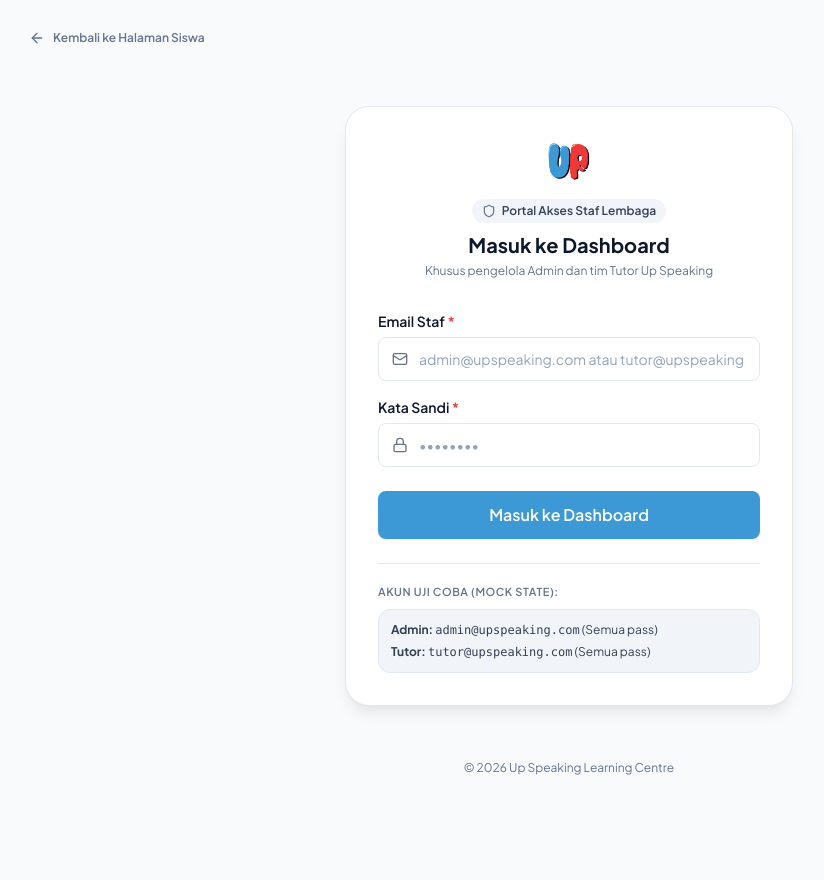
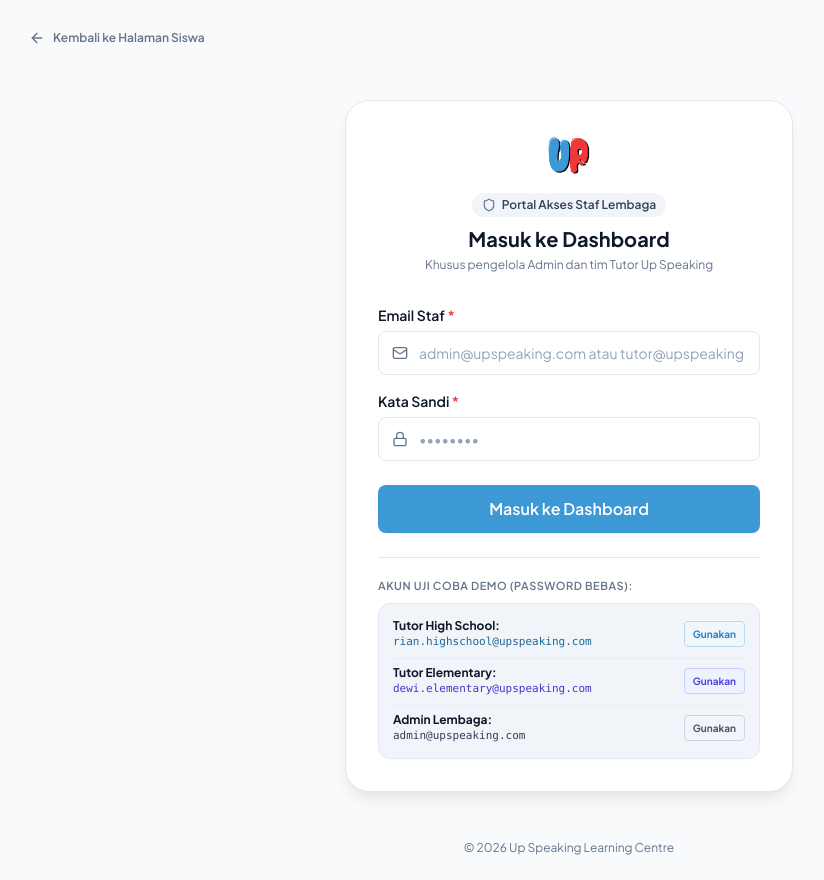
Before and after one commit to septianof/up-speaking, a Next.js app: page /staff/login in a window 1280 px wide. Shown: the whole page, without its empty margins (71-895 px from the left). Before the commit the page ends 800 px from the top, so only its background shows below. Built offline with nearby package versions, Linux system fonts and the light colour scheme.

Commit message:
fix(staff): enhance login page with direct Tutor High School matching and credential helper buttons

```diff
--- a/src/app/staff/login/page.tsx
+++ b/src/app/staff/login/page.tsx
@@ -6,6 +6,7 @@
 import { Button } from "@/components/ui";
 import { saveStaffSession } from "@/lib/staff-session";
 import { StaffUser } from "@/types/staff";
+import { getMockTutors } from "@/lib/mock-tutors";
 import { Mail, Lock, AlertCircle, ArrowLeft, Shield } from "lucide-react";
 
 export default function StaffLoginPage() {
@@ -30,9 +31,33 @@
 
     try {
       // Mock Auth Simulation (will connect to Supabase Auth SSR in Phase 4 / Phase 5)
-      await new Promise((resolve) => setTimeout(resolve, 700));
+      await new Promise((resolve) => setTimeout(resolve, 600));
 
-      // Admin demo credential
+      // 1. Cek apakah cocok dengan akun di Mock Tutors
+      const existingTutors = getMockTutors();
+      const matchedTutor = existingTutors.find(
+        (t) => t.email.toLowerCase() === cleanEmail
+      );
+
+      if (matchedTutor) {
+        if (!matchedTutor.isActive) {
+          setError("Akun tutor Anda telah dinonaktifkan oleh Administrator.");
+          return;
+        }
+
+        const tutorUser: StaffUser = {
+          id: matchedTutor.id,
+          email: matchedTutor.email,
+          fullName: matchedTutor.fullName,
+          role: "TUTOR",
+          targetLevel: matchedTutor.targetLevel,
+        };
+        saveStaffSession(tutorUser);
+        router.push("/staff/tutor/dashboard");
+        return;
+      }
+
+      // 2. Admin demo credential
       if (cleanEmail === "admin@upspeaking.com" || cleanEmail.includes("admin")) {
         const adminUser: StaffUser = {
           id: "usr_admin_01",
@@ -45,13 +70,24 @@
         return;
       }
 
-      // Tutor demo credential (Elementary or High School)
-      if (cleanEmail.includes("tutor") || cleanEmail.includes("guru") || cleanEmail.includes("pengajar")) {
-        const isHighSchool = cleanEmail.includes("high") || cleanEmail.includes("sma");
+      // 3. Tutor demo credential umum (High School atau Elementary)
+      const isHighSchool =
+        cleanEmail.includes("high") ||
+        cleanEmail.includes("sma") ||
+        cleanEmail.includes("hs");
+
+      const isTutorGeneral =
+        cleanEmail.includes("tutor") ||
+        cleanEmail.includes("guru") ||
+        cleanEmail.includes("pengajar");
+
+      if (isHighSchool || isTutorGeneral) {
         const tutorUser: StaffUser = {
-          id: "usr_tutor_01",
+          id: isHighSchool ? "usr_tutor_hs" : "usr_tutor_elem",
           email: cleanEmail,
-          fullName: isHighSchool ? "Sarah Amalia, S.Pd (Tutor HS)" : "Dimas Arya, S.Pd (Tutor SD)",
+          fullName: isHighSchool
+            ? "Sarah Amalia, S.Pd (Tutor High School)"
+            : "Dimas Arya, S.Pd (Tutor Elementary)",
           role: "TUTOR",
           targetLevel: isHighSchool ? "HIGH_SCHOOL" : "ELEMENTARY",
         };
@@ -60,7 +96,7 @@
         return;
       }
 
-      // Default fallback mock login as Admin if general email
+      // 4. Default fallback mock login as Admin if general email
       const defaultUser: StaffUser = {
         id: "usr_staff_01",
         email: cleanEmail,
@@ -179,15 +215,59 @@
           {/* Quick Credential Hint for Testing */}
           <div className="mt-6 pt-5 border-t border-surface-border text-left">
             <p className="text-[11px] font-semibold text-text-muted uppercase tracking-wider mb-2">
-              Akun Uji Coba (Mock State):
+              Akun Uji Coba Demo (Password Bebas):
             </p>
-            <div className="space-y-1.5 text-xs text-text-secondary bg-surface-subtle p-3 rounded-xl border border-surface-border">
-              <p>
-                <strong>Admin:</strong> <code>admin@upspeaking.com</code> (Semua pass)
-              </p>
-              <p>
-                <strong>Tutor:</strong> <code>tutor@upspeaking.com</code> (Semua pass)
-              </p>
+            <div className="space-y-2 text-xs text-text-secondary bg-surface-subtle p-3.5 rounded-xl border border-surface-border">
+              <div className="flex items-center justify-between">
+                <div>
+                  <span className="font-bold text-text-primary">Tutor High School:</span>
+                  <div className="font-mono text-primary-700 text-[11px]">rian.highschool@upspeaking.com</div>
+                </div>
+                <button
+                  type="button"
+                  onClick={() => {
+                    setEmail("rian.highschool@upspeaking.com");
+                    setPassword("123456");
+                  }}
+                  className="text-[10px] font-bold text-primary-600 bg-primary-50 px-2 py-1 rounded hover:bg-primary-100 border border-primary-200"
+                >
+                  Gunakan
+                </button>
+              </div>
+
+              <div className="flex items-center justify-between pt-1.5 border-t border-surface-border/60">
+                <div>
+                  <span className="font-bold text-text-primary">Tutor Elementary:</span>
+                  <div className="font-mono text-indigo-700 text-[11px]">dewi.elementary@upspeaking.com</div>
+                </div>
+                <button
+                  type="button"
+                  onClick={() => {
+                    setEmail("dewi.elementary@upspeaking.com");
+                    setPassword("123456");
+                  }}
+                  className="text-[10px] font-bold text-indigo-600 bg-indigo-50 px-2 py-1 rounded hover:bg-indigo-100 border border-indigo-200"
+                >
+                  Gunakan
+                </button>
+              </div>
+
+              <div className="flex items-center justify-between pt-1.5 border-t border-surface-border/60">
+                <div>
+                  <span className="font-bold text-text-primary">Admin Lembaga:</span>
+                  <div className="font-mono text-slate-700 text-[11px]">admin@upspeaking.com</div>
+                </div>
+                <button
+                  type="button"
+                  onClick={() => {
+                    setEmail("admin@upspeaking.com");
+                    setPassword("123456");
+                  }}
+                  className="text-[10px] font-bold text-slate-600 bg-slate-100 px-2 py-1 rounded hover:bg-slate-200 border border-slate-300"
+                >
+                  Gunakan
+                </button>
+              </div>
             </div>
           </div>
         </div>
```
